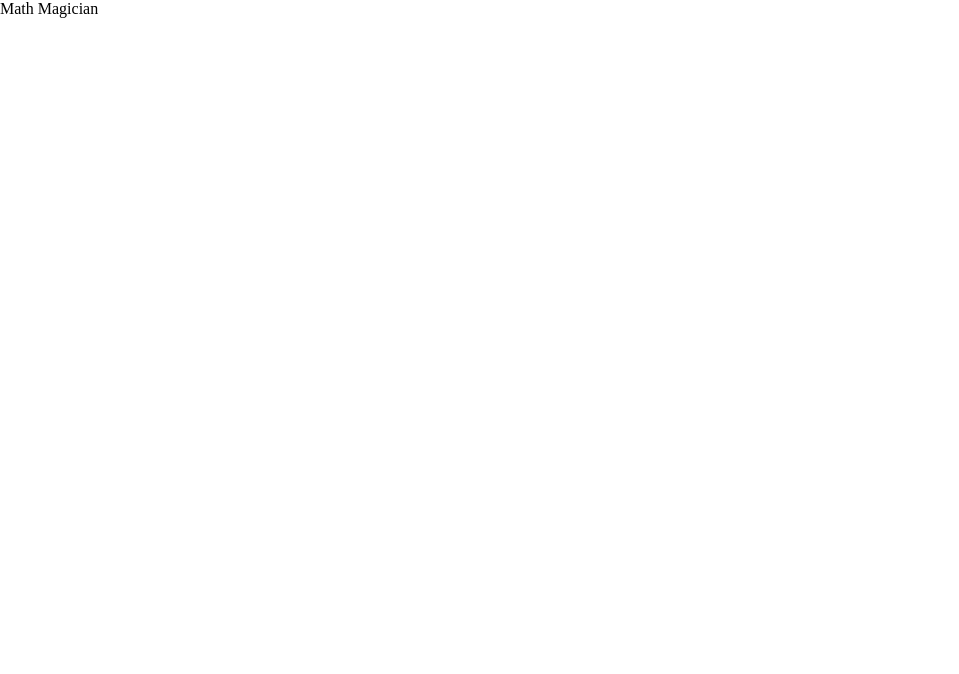
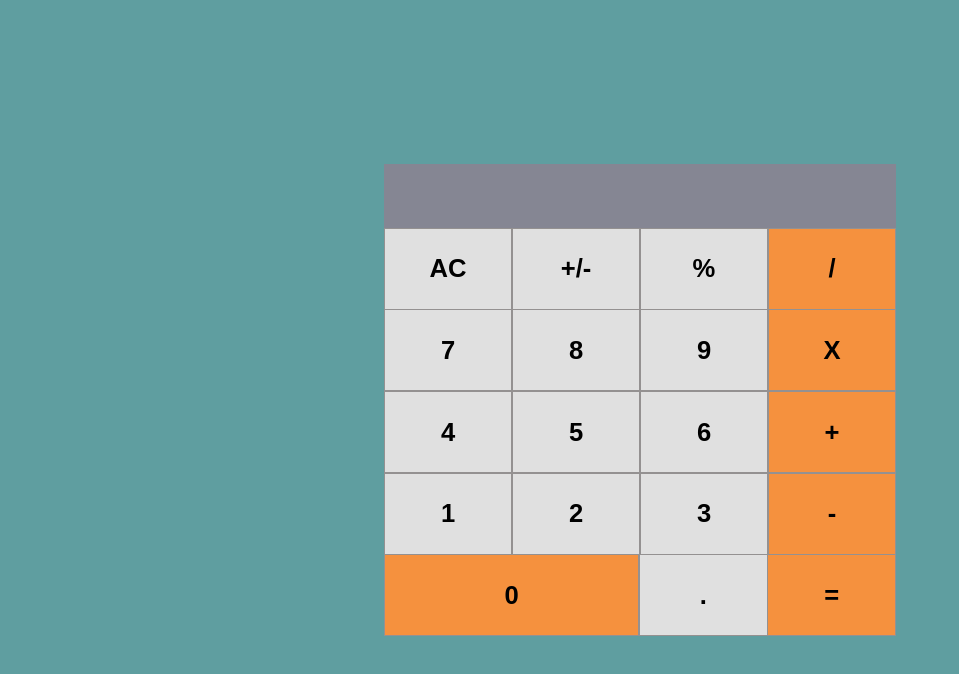
Before and after one commit to Movgto/math_magicians, a React (Create React App) app: page / in a window 1280 px wide. Shown: the top 674 px of the page, without its empty margins (0-959 px from the left). Built offline with nearby package versions, Linux system fonts and the light colour scheme.

Commit message:
Add calculator components

```diff
--- a/package.json
+++ b/package.json
@@ -6,6 +6,7 @@
     "@testing-library/jest-dom": "^5.17.0",
     "@testing-library/react": "^13.4.0",
     "@testing-library/user-event": "^13.5.0",
+    "prop-types": "^15.8.1",
     "react": "^18.2.0",
     "react-dom": "^18.2.0",
     "react-scripts": "5.0.1",
@@ -51,6 +52,7 @@
     "eslint-plugin-react": "^7.33.1",
     "eslint-plugin-react-hooks": "^4.6.0",
     "hint": "^7.1.10",
+    "sass": "^1.65.1",
     "stylelint": "^13.13.1",
     "stylelint-config-standard": "^21.0.0",
     "stylelint-csstree-validator": "^1.9.0",
--- a/src/App.css
+++ b/src/App.css
@@ -1,3 +1,18 @@
-body {
-  background-color: white;
+*,
+*:after,
+*:before {
+  margin: 0;
+  padding: 0;
+  -moz-box-sizing: border-box;
+  -webkit-box-sizing: border-box;
+  box-sizing: border-box;
 }
+
+.App {
+  display: flex;
+  flex-direction: column;
+  justify-content: center;
+  align-items: center;
+  height: 100vh;
+  background-color: cadetblue;
+}
--- a/src/App.js
+++ b/src/App.js
@@ -1,8 +1,9 @@
 import './App.css';
+import Calculator from './components/Calculator';
 
 function App() {
   return (
-    <div className="App">Math Magician</div>
+    <div className="App"><Calculator /></div>
   );
 }
 
--- /dev/null
+++ b/src/components/Button.js
@@ -0,0 +1,23 @@
+import PropTypes from 'prop-types';
+
+const Button = (props) => {
+  const { content, operator, double } = props;
+  let buttonClass = 'button';
+  if (operator) {
+    buttonClass += ' operator';
+  }
+  if (double) {
+    buttonClass += ' double-width';
+  }
+  return (
+    <button className={buttonClass} type="button">{content}</button>
+  );
+};
+
+Button.propTypes = {
+  content: PropTypes.string.isRequired,
+  operator: PropTypes.bool.isRequired,
+  double: PropTypes.bool.isRequired,
+};
+
+export default Button;
--- /dev/null
+++ b/src/components/Calculator.js
@@ -0,0 +1,47 @@
+import PropTypes from 'prop-types';
+import Button from './Button';
+import '../stylesheets/calculator.scss';
+
+const Calculator = (props) => {
+  const { screen } = props;
+  return (
+    <div id="calculator">
+      <div id="screen">{screen}</div>
+      <div className="row">
+        <Button content="AC" />
+        <Button content="+/-" />
+        <Button content="%" />
+        <Button content="/" operator="true" />
+      </div>
+      <div className="row">
+        <Button content="7" />
+        <Button content="8" />
+        <Button content="9" />
+        <Button content="X" operator="true" />
+      </div>
+      <div className="row">
+        <Button content="4" />
+        <Button content="5" />
+        <Button content="6" />
+        <Button content="+" operator="true" />
+      </div>
+      <div className="row">
+        <Button content="1" />
+        <Button content="2" />
+        <Button content="3" />
+        <Button content="-" operator="true" />
+      </div>
+      <div className="row">
+        <Button content="0" operator="true" double="true" />
+        <Button content="." />
+        <Button content="=" operator="true" />
+      </div>
+    </div>
+  );
+};
+
+Calculator.propTypes = {
+  screen: PropTypes.string.isRequired,
+};
+
+export default Calculator;
--- /dev/null
+++ b/src/stylesheets/calculator.scss
@@ -0,0 +1,50 @@
+#calculator {
+    width: 40vw;
+    display: flex;
+    flex-direction: column;
+    background-color: #949191;
+    font-weight: bold;
+    font-size: 1.6rem;
+
+    #screen {
+      height: 2rem;
+      background-color: #858693;
+      display: flex;
+      justify-content: flex-end;
+      align-items: center;
+      padding: 2rem 1rem;
+      color: white;
+    }
+
+    .row {
+      display: flex;
+
+      .button {
+        flex: 1 1;
+        height: 10vh;
+        background-color: #e0e0e0;
+        border: none;
+        margin: 0.05rem;
+        font-weight: bold;
+        font-size: 1.6rem;
+
+        &:hover {
+          cursor: pointer;
+          background-color: #a7a3a3;
+        }
+
+        &:active {
+          background-color: #e0e0e0;
+        }
+      }
+
+      .operator {
+        background-color: #f5913e;
+        flex: 1 1;
+      }
+
+      .double-width {
+        flex: 2 2;
+      }
+    }
+  }
```
Also changed, not shown: 1 other file (tests, documents, lock files or other folders).
